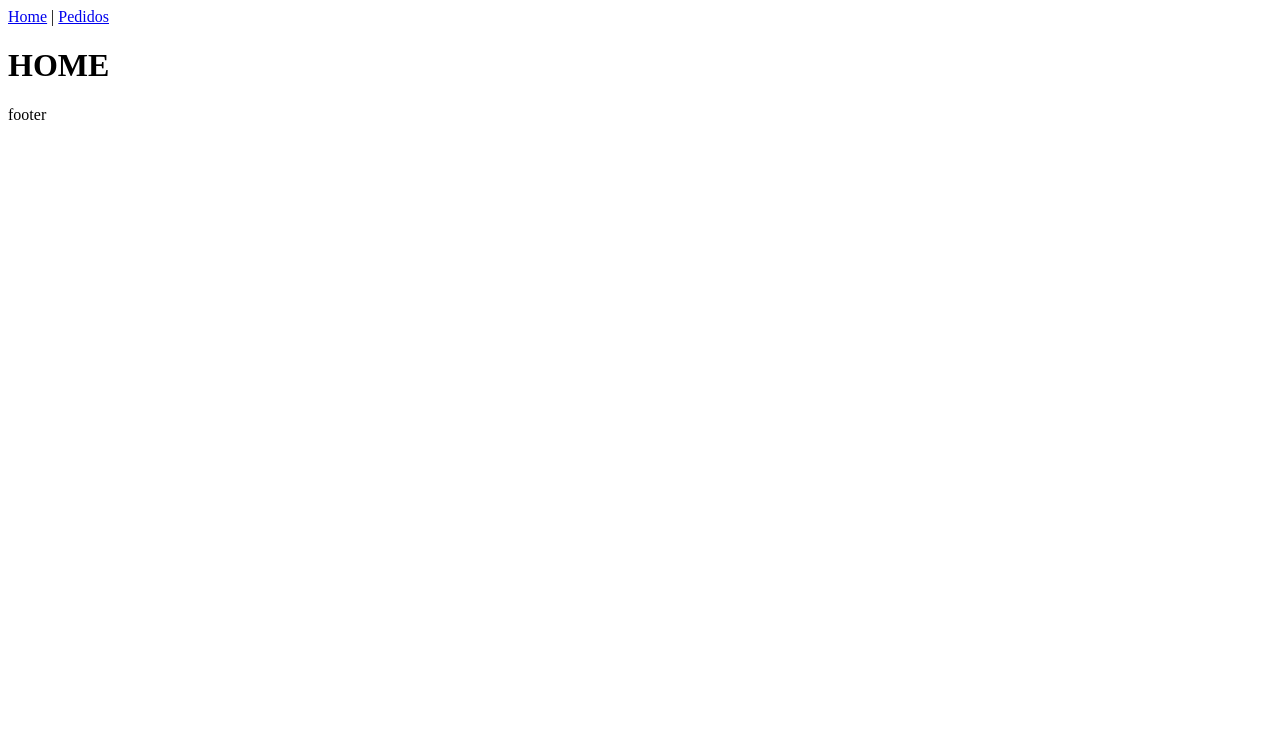
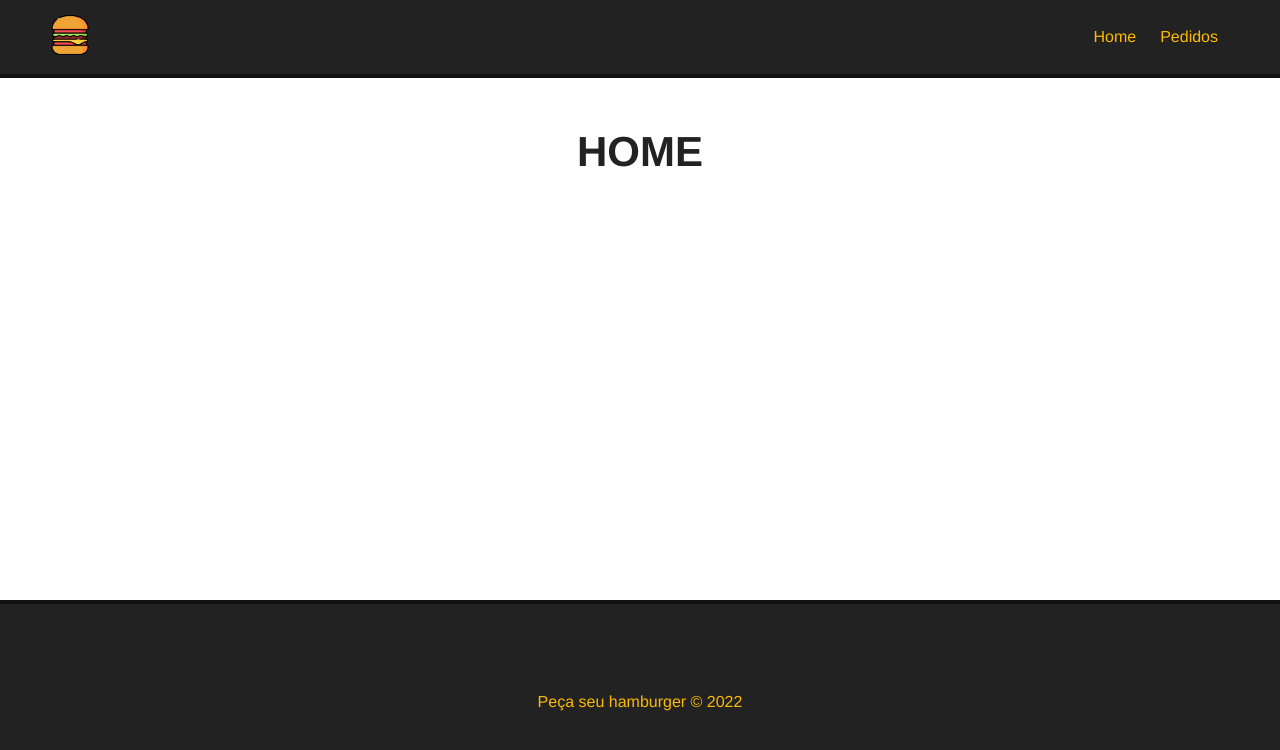
Before and after one commit to LeonardoScherer/curso_vuejs3, a Vue app in the folder proj_pedir_hamburger/: page / in a window 1280 px wide. Shown: the top 750 px of the page. Built offline with nearby package versions, Linux system fonts and the light colour scheme.

Commit message:
Finalizando footer e header

```diff
--- a/proj_pedir_hamburger/src/App.vue
+++ b/proj_pedir_hamburger/src/App.vue
@@ -1,5 +1,5 @@
 <template>
-  <Navbar />
+  <Navbar :logo="logo_src" :alt="app_name"/>
   <router-view/>
   <Footer />
 </template>
@@ -11,10 +11,34 @@
   components: {
     Navbar,
     Footer
+  },
+  data() {
+    return {
+      logo_src: '/img/logo.png',
+      app_name: 'Peça seu hamburger'
+    }
   }
 }
 </script>
 
 <style>
+  * {
+    font-family: Helvetica;
+    padding: 0;
+    margin: 0;
+    box-sizing: border-box;
+  }
+
+  .main-container {
+    margin: 50px;
+    min-height: 250px;
+  }
+
+  h1 {
+    text-align: center;
+    font-size: 42px;
+    margin-bottom: 30px;
+    color: #222;
+  }
 
 </style>
--- a/proj_pedir_hamburger/src/components/Footer.vue
+++ b/proj_pedir_hamburger/src/components/Footer.vue
@@ -1,5 +1,7 @@
 <template>
-    <p>footer</p>
+    <div id="footer">
+        <p>Peça seu hamburger &copy; 2022</p>
+    </div>
 </template>
 
 <script>
@@ -7,3 +9,18 @@
     name: 'Footer'
 }
 </script>
+
+<style scoped>
+    #footer {
+        height: 200px;
+        background-color: #222;
+        border-top: 4px solid #111;
+        color: #FCBA04;
+        display: flex;
+        align-items: center;
+        justify-content: center;
+        bottom: 0;
+        width: 100%;
+        position: absolute;
+    }
+</style>
--- a/proj_pedir_hamburger/src/components/Navbar.vue
+++ b/proj_pedir_hamburger/src/components/Navbar.vue
@@ -1,20 +1,49 @@
 <template>
     <nav id="nav">
-        <router-link to="/">
-            <img src="" id="logo">
+        <router-link to="/" id="logo-url">
+            <img :src="logo" :alt="alt" id="logo">
         </router-link>
 
-        <router-link to="/">Home</router-link> |
+        <router-link to="/">Home</router-link>
         <router-link to="/pedidos">Pedidos</router-link>
     </nav>
 </template>
 
 <script>
 export default {
-    name: 'Navbar'
+    name: 'Navbar',
+    props: [ 'logo', 'alt' ]
 }
 </script>
 
 <style scoped>
+    #nav {
+        background-color: #222;
+        border-bottom: 4px solid #111;
+        padding: 15px 50px;
+        display: flex;
+        justify-content: flex-end;
+        align-items: center;
+    }
 
+    #nav #logo-url {
+        margin: auto;
+        margin-left: 0;
+    }
+
+    #logo {
+        width: 40px;
+        height: 40px;
+    }
+
+    #nav a {
+        color: #FCBA03;
+        text-decoration: none;
+        margin: 12px;
+        transition: .5s;
+    }
+
+    #nav a:hover {
+        color: #FFF;
+    }
 </style>
--- a/proj_pedir_hamburger/src/views/HomeView.vue
+++ b/proj_pedir_hamburger/src/views/HomeView.vue
@@ -1,5 +1,5 @@
 <template>
-  <div class="home">
+  <div class="main-container">
     <h1>HOME</h1>
   </div>
 </template>
--- a/proj_pedir_hamburger/src/views/PedidosView.vue
+++ b/proj_pedir_hamburger/src/views/PedidosView.vue
@@ -1,5 +1,5 @@
 <template>
-  <div>
+  <div class="main-container">
     <h1>PEDIDOS</h1>
   </div>
 </template>
```
